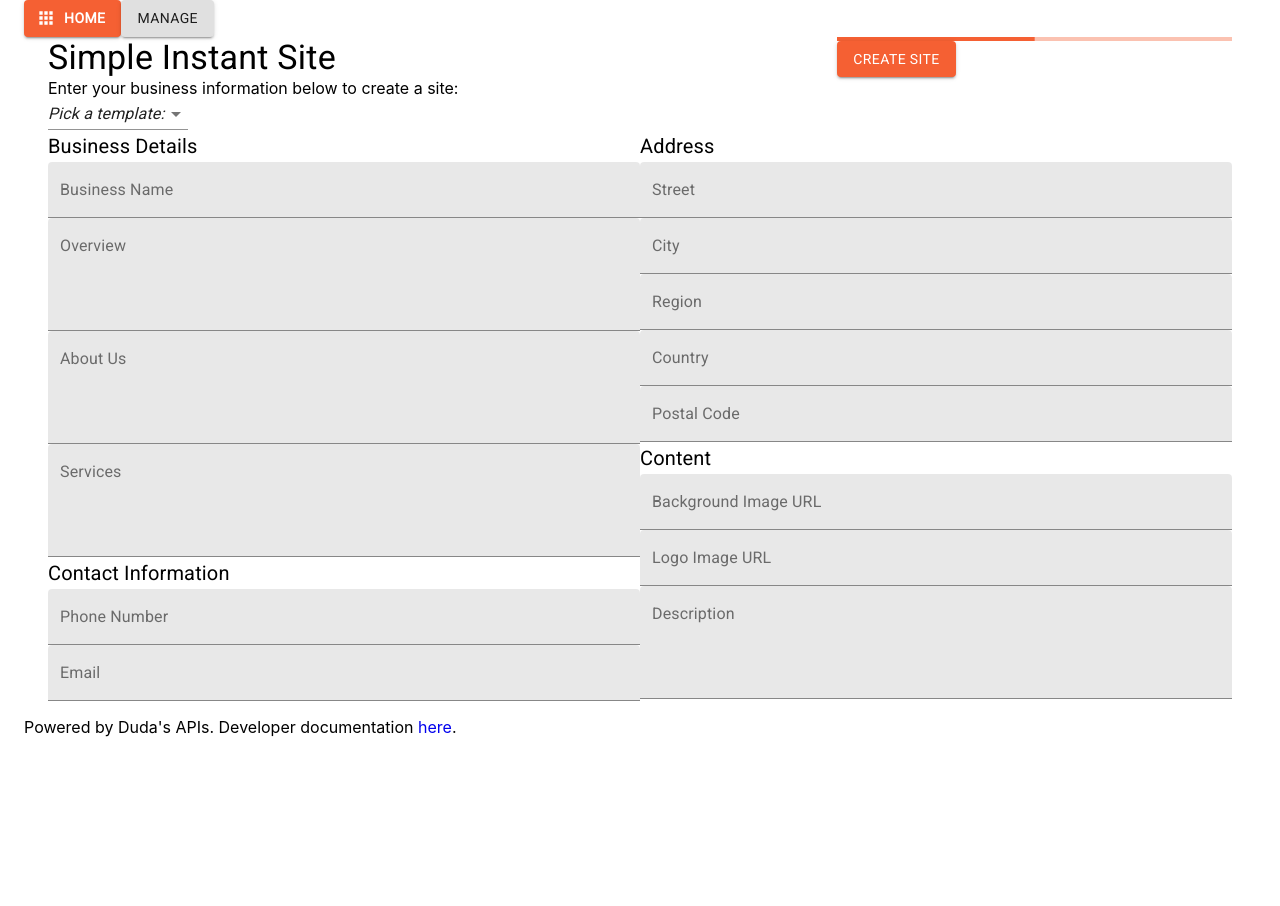
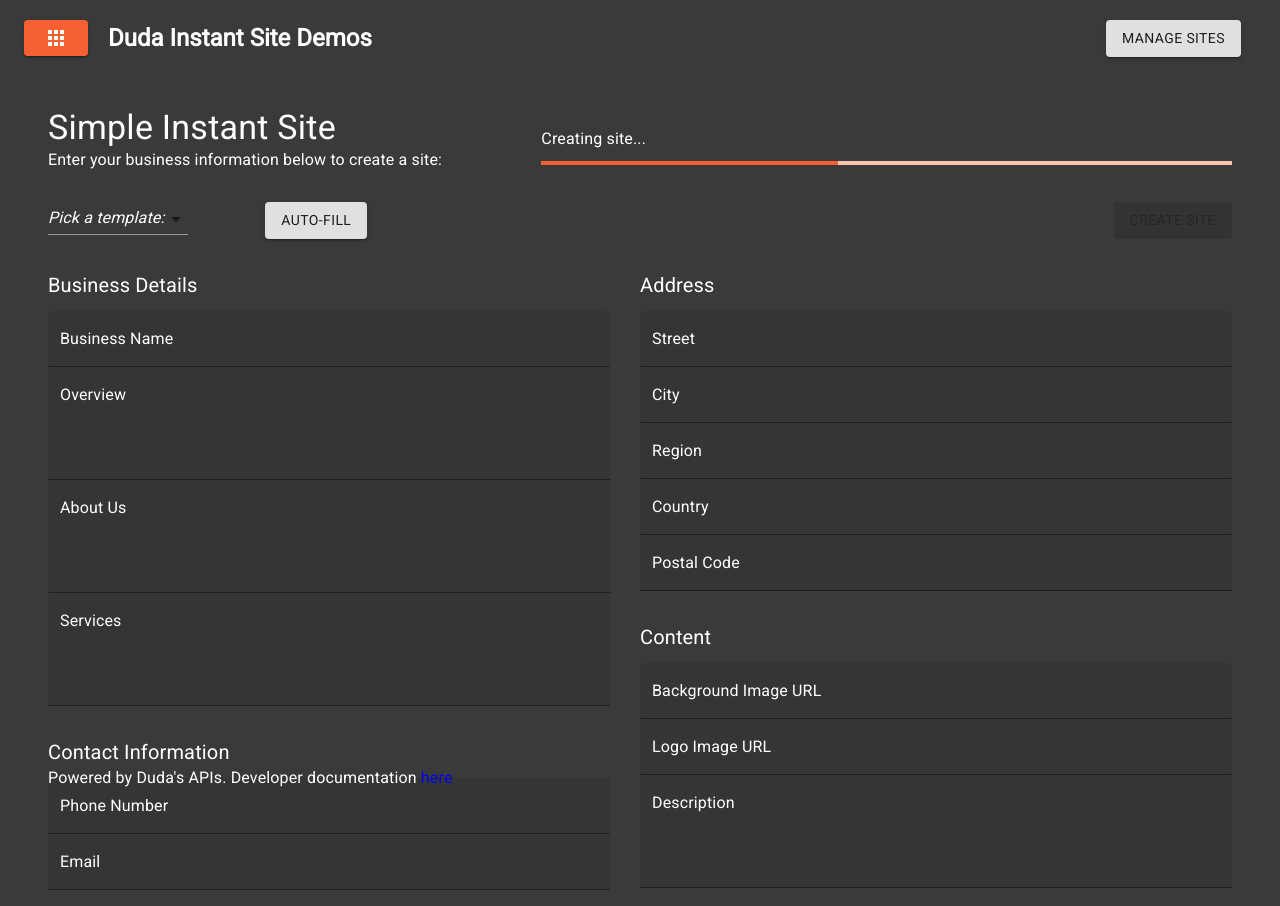
Before and after one commit to DudaDev/duda-instant-site-demo, a React (Create React App) app in the folder frontend/: page /simple in a window 1280 px wide. Shown: the top 906 px of the page. Before the commit the page ends 800 px from the top, so only its background shows below. Built offline with nearby package versions, Linux system fonts and the light colour scheme.

Commit message:
Dark mode, ready to hook up the functionless form

```diff
--- a/frontend/src/App.css
+++ b/frontend/src/App.css
@@ -1,3 +1,19 @@
+html {
+    background-color: #3a3a3a !important;
+}
 a {
     text-decoration: none;
 }
+
+div.MuiFormControl-root input, div.MuiFormControl-root textarea, .MuiTextField-root > div {
+    color: white;
+}
+
+li.MuiMenuItem-root {
+    color: black;
+}
+
+div > div.MuiSelect-select {
+    color: white;
+    border-bottom: 1px solid white;
+}
--- a/frontend/src/App.jsx
+++ b/frontend/src/App.jsx
@@ -30,9 +30,53 @@ function App() {
 }
 
 const theme = createMuiTheme({
+  typography: {
+    h1: {
+      color: 'white'
+    },
+    h2: {
+      color: 'white'
+    },
+    h3: {
+      color: 'white'
+    },
+    h4: {
+      color: 'white'
+    },
+    h5: {
+      color: 'white'
+    },
+    h6: {
+      color: 'white'
+    },
+    subtitle1: {
+      color: 'white'
+    },
+    subtitle2: {
+      color: 'white'
+    },
+    body1: {
+      color: 'white'
+    },
+    body2: {
+      color: 'white'
+    },
+    button: {
+      color: 'white'
+    },
+    caption: {
+      color: 'white'
+    },
+    overline: {
+      color: 'white'
+    }
+  },
   palette: {
     primary: {
       main: '#f56033'
+    },
+    secondary: {
+      main: '#000000'
     }
   }
 })
--- a/frontend/src/Components/Flows/SimpleInstantSiteFlow.jsx
+++ b/frontend/src/Components/Flows/SimpleInstantSiteFlow.jsx
@@ -1,6 +1,8 @@
 import Duda from '../../Utilities/Duda'
+import Typography from '@material-ui/core/Typography'
+import { withStyles } from "@material-ui/core/styles";
 import 'fontsource-roboto'
-import Typography from '@material-ui/core/Typography'
+
 const { FormControl,
         TextField,
         Button,
@@ -12,6 +14,10 @@ const { FormControl,
 } = require('@material-ui/core/')
 const { makeStyles, ThemeProvider } = require('@material-ui/core/styles')
 
+const styles = {
+
+};
+
 function SimpleInstantSiteFlow() {
   // Duda.createSite('1026287')
   //   .then(response => {
@@ -20,7 +26,7 @@ function SimpleInstantSiteFlow() {
   //     Duda.deleteSite(siteName)
   //       .then(response => {
   //         console.log(`Site deleted. Message: ${response}`)
-  //       })
+  //       })`
   //       .catch(error => {
   //         console.log(`Error deleting site!: ${error.message}`)
   //       })
@@ -30,50 +36,95 @@ function SimpleInstantSiteFlow() {
   //   })
   return (
         <Container>
-          <FormControl id="instantSite" action="#">
+          <FormControl id="instantSite" action="#" style={{
+                   marginTop: '30px',
+                   marginBottom: '30px',
+                   color: 'white'
+                }}>
             <Grid container>
 
-              <Grid item xs={8}>
+              <Grid item xs={5}>
                 <Typography variant='h4'>Simple Instant Site</Typography>
-                <Typography variant='p'>Enter your business information below to create a site:</Typography>
+                <Typography variant='body1'>Enter your business information below to create a site:</Typography>
+              </Grid>
+              <Grid item xs={7} style={{
+                  paddingTop: '20px'
+                }}>
+                <Typography variant='body1'>Creating site...</Typography>
+                <LinearProgress style={{
+                  marginTop: '10px'
+                }}/>
               </Grid>
 
-              <Grid item xs={4}>
-                <LinearProgress variant="determinate" value={50} />
-                <Button onClick={''} variant="contained" color="primary">Create Site</Button>
-              </Grid>
-
-              <Grid item xs={12}>
+              <Grid item xs={2} style={{
+                   marginTop: '30px'
+                }}>
                 <Select value={""} onChange={''} displayEmpty>
                   <MenuItem value="" name="templateId">
                     <em>Pick a template:</em>
                   </MenuItem>
-                  <MenuItem value={1013306}>Creative Portfolio</MenuItem>
-                  <MenuItem value={1008302}>Ice Cream Shop</MenuItem>
-                  <MenuItem value={1005052}>Soap & Suds</MenuItem>
-                  <MenuItem value={1002785}>My Bicycle Blog</MenuItem>
+                  <MenuItem value={1013306} color="secondary">Creative Portfolio</MenuItem>
+                  <MenuItem value={1008302} color="secondary">Ice Cream Shop</MenuItem>
+                  <MenuItem value={1005052} color="secondary">Soap & Suds</MenuItem>
+                  <MenuItem value={1002785} color="secondary">My Bicycle Blog</MenuItem>
                 </Select>
               </Grid>
+              <Grid item xs={2} style={{
+                   marginTop: '30px'
+                }}>
+                <Button onClick={''} variant="contained" color="default" style={{
+                   marginLeft: '20px'
+                }}>Auto-fill</Button>
+              </Grid>
+              <Grid item xs={6}></Grid>
+              <Grid item xs={2} style={{
+                   marginTop: '30px'
+                }}>
+                <Button onClick={''}
+                        variant="contained"
+                        color="primary"
+                        disabled
+                        style={{
+                            float: 'right'
 
-              <Grid item xs={6}>
-                <Typography variant='h6'>Business Details</Typography>
+                        }}
+                >Create Site</Button>
+              </Grid>
+
+              <Grid item xs={6} style={{
+                paddingRight: '30px',
+                marginBottom: '10px'
+              }}>
+                <Typography variant='h6' style={{
+                   marginTop: '30px',
+                   marginBottom: '10px'
+                }}>Business Details</Typography>
                 <TextField variant="filled" name="business_name" label="Business Name" style={{ width: '100%' }}/>
                 <TextField variant="filled" multiline rowsMax="4" rows="4" name="overview" label="Overview" style={{ width: '100%' }}/>
                 <TextField variant="filled" multiline rowsMax="4" rows="4" name="aboutUs" label="About Us" style={{ width: '100%' }}/>
                 <TextField variant="filled" multiline rowsMax="4" rows="4" name="services" label="Services" style={{ width: '100%' }}/>
-                <Typography variant='h6'>Contact Information</Typography>
+                <Typography variant='h6' style={{
+                   marginTop: '30px',
+                   marginBottom: '10px'
+                }}>Contact Information</Typography>
                 <TextField variant="filled" name="phoneNumber" label="Phone Number" placeholder="(800) 867-5309" style={{ width: '100%' }}/>
                 <TextField variant="filled" name="email" label="Email" placeholder="sales@company.site" style={{ width: '100%' }}/>
               </Grid>
 
               <Grid item xs={6}>
-                <Typography variant='h6'>Address</Typography>
+                <Typography variant='h6' style={{
+                   marginTop: '30px',
+                   marginBottom: '10px'
+                }}>Address</Typography>
                 <TextField variant="filled" name="streetAddress" label="Street" style={{ width: '100%' }}/>
                 <TextField variant="filled" name="city" label="City" style={{ width: '100%' }}/>
                 <TextField variant="filled" name="region" label="Region" style={{ width: '100%' }}/>
                 <TextField variant="filled" name="country" label="Country" style={{ width: '100%' }}/>
                 <TextField variant="filled" name="postalCode" label="Postal Code" style={{ width: '100%' }}/>
-                <Typography variant='h6'>Content</Typography>
+                <Typography variant='h6' style={{
+                   marginTop: '30px',
+                   marginBottom: '10px'
+                }}>Content</Typography>
                 <TextField variant="filled" name="businessImage" label="Background Image URL" placeholder="https://files.host/background.jpg" style={{ width: '100%' }}/>
                 <TextField variant="filled" name="logoUrl" label="Logo Image URL" placeholder="https://files.host/files/logo.png" style={{ width: '100%' }}/>
                 <TextField variant="filled" multiline rowsMax="4" rows='4' name="business_description" label="Description" style={{ width: '100%' }}/>
@@ -85,4 +136,4 @@ function SimpleInstantSiteFlow() {
   );
 }
 
-export default SimpleInstantSiteFlow;
+export default withStyles(styles)(SimpleInstantSiteFlow);
--- a/frontend/src/Components/Footer.jsx
+++ b/frontend/src/Components/Footer.jsx
@@ -1,12 +1,19 @@
+import { Container, Typography } from "@material-ui/core";
+import { Link } from "react-router-dom";
 
 
 function Footer() {
   return (
-    <div className='footer'>
-        <div className='container'>
-            <p>Powered by Duda's APIs. Developer documentation <a href='https://developer.duda.co/docs'>here</a>.</p>
-        </div>
-    </div>
+    <Container style={{
+      marginTop: '30px',
+      position: 'fixed',
+      bottom: 0,
+      marginBottom: '10px'
+    }}>
+      <Typography>
+        Powered by Duda's APIs. Developer documentation <a href='https://developer.duda.co/docs'>here</a>
+      </Typography>
+    </Container>
   );
 }
 
--- a/frontend/src/Components/Grid/FlowSelectionGrid.jsx
+++ b/frontend/src/Components/Grid/FlowSelectionGrid.jsx
@@ -4,23 +4,11 @@ import FlowSelectionGridItem from "./FlowSelectionGridItem";
 function FlowSelectionGrid() {
   return (
     <>
-        <Container>
-          <Grid container spacing={2} justify="center">
-            <Grid item xs={4}>
-              <FlowSelectionGridItem name='/simple'/>
-            </Grid>
-            <Grid item xs={4}>
-              <FlowSelectionGridItem name='/simple'/>
-            </Grid>
-            <Grid item xs={4}>
-              <FlowSelectionGridItem name='/simple'/>
-            </Grid>
-            <Grid item xs={4}>
-              <FlowSelectionGridItem name='/simple'/>
-            </Grid>
-            <Grid item xs={4}>
-              <FlowSelectionGridItem name='/simple'/>
-            </Grid>
+        <Container style={{
+          marginTop: '40px',
+          marginBottom:'40px'
+        }}>
+          <Grid container justify='left' spacing={2} justify="center">
             <Grid item xs={4}>
               <FlowSelectionGridItem name='/simple'/>
             </Grid>
--- a/frontend/src/Components/Grid/FlowSelectionGridItem.jsx
+++ b/frontend/src/Components/Grid/FlowSelectionGridItem.jsx
@@ -6,8 +6,10 @@ function FlowSelectionGridItem() {
     return (
         <>
             <Link to='/simple'>
-                <Image src='/simplePreview.png' alt='Preview of Simple Flow' aspectRatio={1.25}/>
-                <Typography variant="h6">Simple Instant Site</Typography>
+                <Image src='/simplePreview.png' alt='Preview of Simple Flow' aspectRatio={1.25} style={{
+                    boxShadow: '0px 0px 30px rgba(0,0,0,0.2)'
+                }}/>
+                <Typography variant="h6" color='default'>Simple Instant Site</Typography>
             </Link>
         </>
     );
--- a/frontend/src/Components/Navigation.jsx
+++ b/frontend/src/Components/Navigation.jsx
@@ -1,25 +1,39 @@
 import { Link, withRouter } from "react-router-dom";
-import { Button, ButtonGroup } from '@material-ui/core';
+import { Button, ButtonGroup, Grid, Typography } from '@material-ui/core';
 import AppsIcon from '@material-ui/icons/Apps';
 
 function Navigation() {
   return (
     <>
-        <Link to="/">
-          <Button variant="contained" color="primary" style={{
-            fontWeight: "bold"
-          }} startIcon={<AppsIcon/>}>
-            Home
-          </Button>
-        </Link>
-        <ButtonGroup>
-          <Link to="/manage">
+      <Grid container style={{
+        marginTop: '20px',
+        marginBottom:'20px'
+      }}>
+        <Grid item xs={8}>
+          <Link to="/" style={{
+            float: 'left',
+            marginRight: '20px'
+          }}>
+            <Button variant="contained" color="primary"><AppsIcon/></Button>
+          </Link>
+          <Typography variant='h5' style={{
+            marginTop: '2px',
+            fontWeight: 'bold'
+          }}>Duda Instant Site Demos
+          </Typography>
+        </Grid>
+        <Grid item xs={2}></Grid>
+        <Grid item xs={2}>
+          <Link to="/manage" style={{
+            float: 'right',
+            width: '150px'
+          }}>
             <Button variant="contained" color="default">
-              Manage
+              Manage Sites
             </Button>
           </Link>
-        </ButtonGroup>
-
+        </Grid>
+      </Grid>
     </>
   );
 }
```
Also changed, not shown: frontend/public/simplePreview.png.
